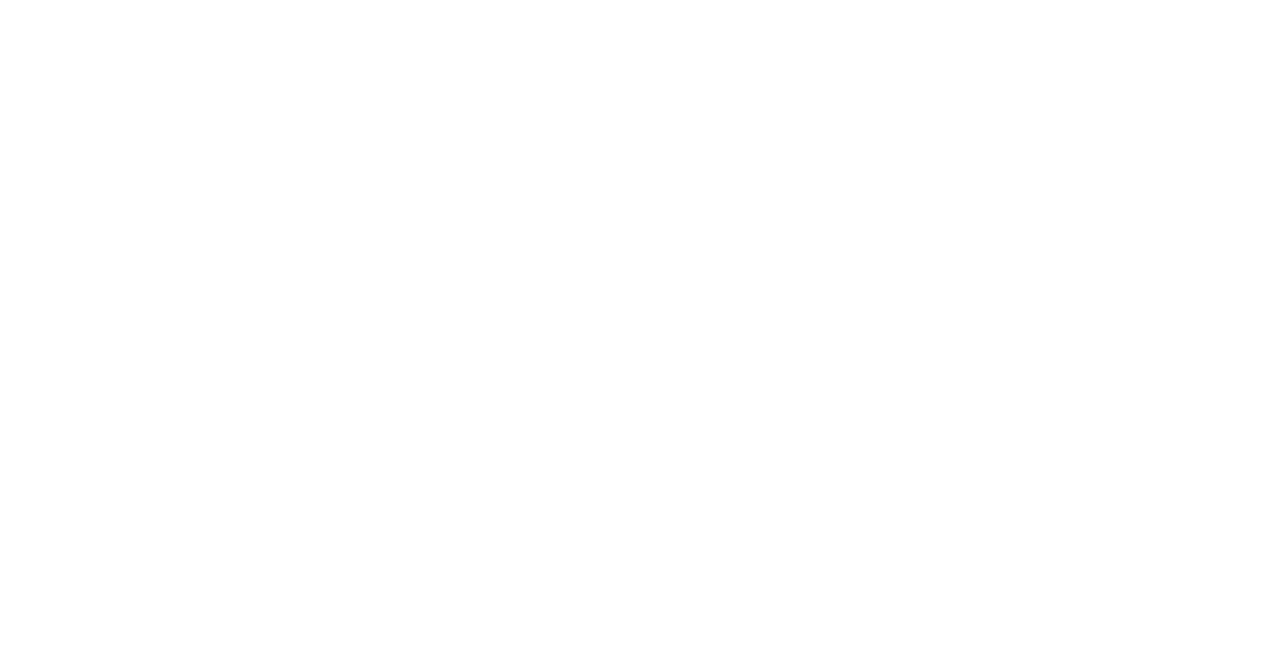
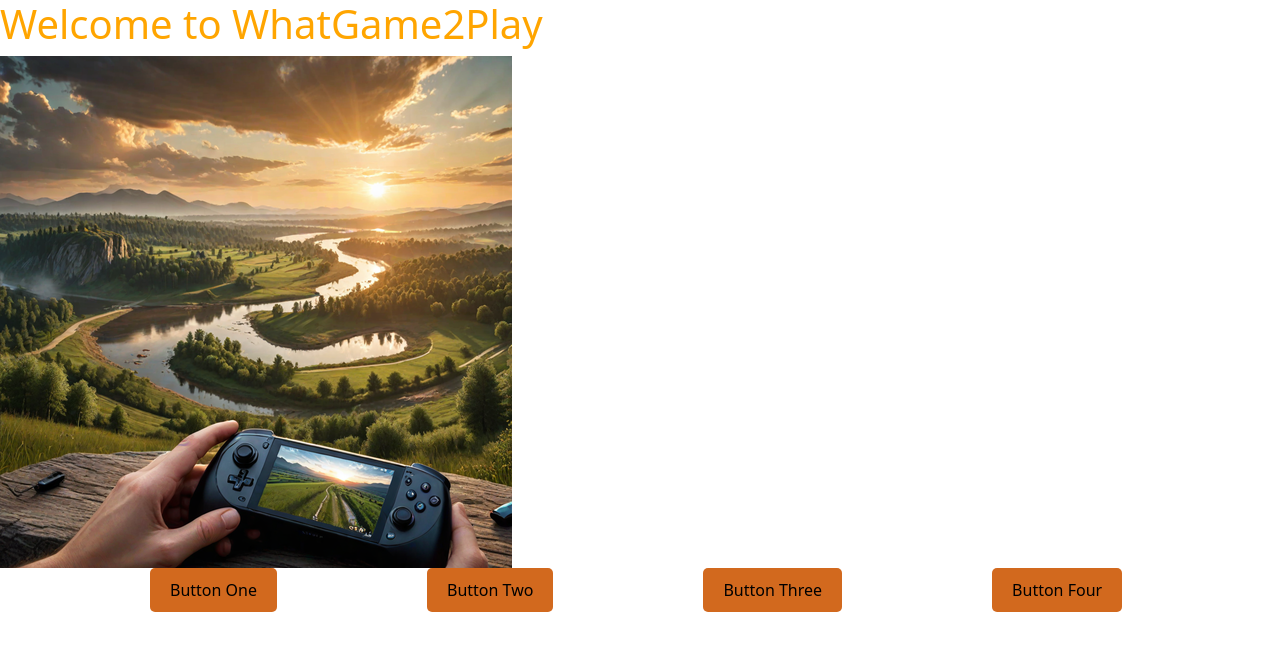
Before and after one commit to mlemoine28/whatgame2play2, a React (Vite) app: page / in a window 1280 px wide. Shown: the top 650 px of the page. Built offline with nearby package versions, Linux system fonts and the light colour scheme.

Commit message:
added image to page, and header

```diff
--- a/src/App.jsx
+++ b/src/App.jsx
@@ -1,8 +1,17 @@
 import React from "react";
-
 import "../src/style.css";
+import Button2 from "./Components/Button/Button2";
+import Header from "./Components/Header/Header";
 
 function App() {
-  return <div></div>;
+  return (
+    <div>
+      <Header />
+      <Button2 label="Button One" />
+      <Button2 label="Button Two" />
+      <Button2 label="Button Three" />
+      <Button2 label="Button Four" />
+    </div>
+  );
 }
 export default App; //not sure what the "default" part is though
--- a/src/Components/Button/Button.module.css
+++ b/src/Components/Button/Button.module.css
@@ -1,8 +1,9 @@
 .buttonstyle {
  background-color: chocolate;
- color: white;
+ color: black;
  padding: 10px 20px;
  border-radius: 5px;
  border: none;
  cursor: pointer;
+ margin-left: 150px;
 }
--- a/src/Components/Button/Button2.jsx
+++ b/src/Components/Button/Button2.jsx
@@ -1,8 +1,8 @@
 import React from "react";
 import styles from "./Button.module.css";
 
-function Button2() {
-  return <button className={styles.buttonstyle}>Click Me</button>;
+function Button2({ label }) {
+  return <button className={styles.buttonstyle}>{label}</button>;
 }
 
 export default Button2;
--- /dev/null
+++ b/src/Components/Header/Header.jsx
@@ -0,0 +1,14 @@
+import React from "react";
+import GamingBackground from "../../assets/gamingbackground.png";
+import styles from "./Header.module.css"
+
+function Header() {
+  return (
+    <div className={styles.headerstyle}>
+      <h1> Welcome to WhatGame2Play</h1>
+      <img src={GamingBackground} alt="Gaming Background Viewing Horizon" />
+    </div>
+  );
+}
+
+export default Header;
--- /dev/null
+++ b/src/Components/Header/Header.module.css
@@ -0,0 +1,5 @@
+.headerstyle {
+margin: auto;
+color: orange;
+
+}
```
Also changed, not shown: src/Components/Text/Text.jsx (+4 -8 lines), src/assets/gamingbackground.png (added).
